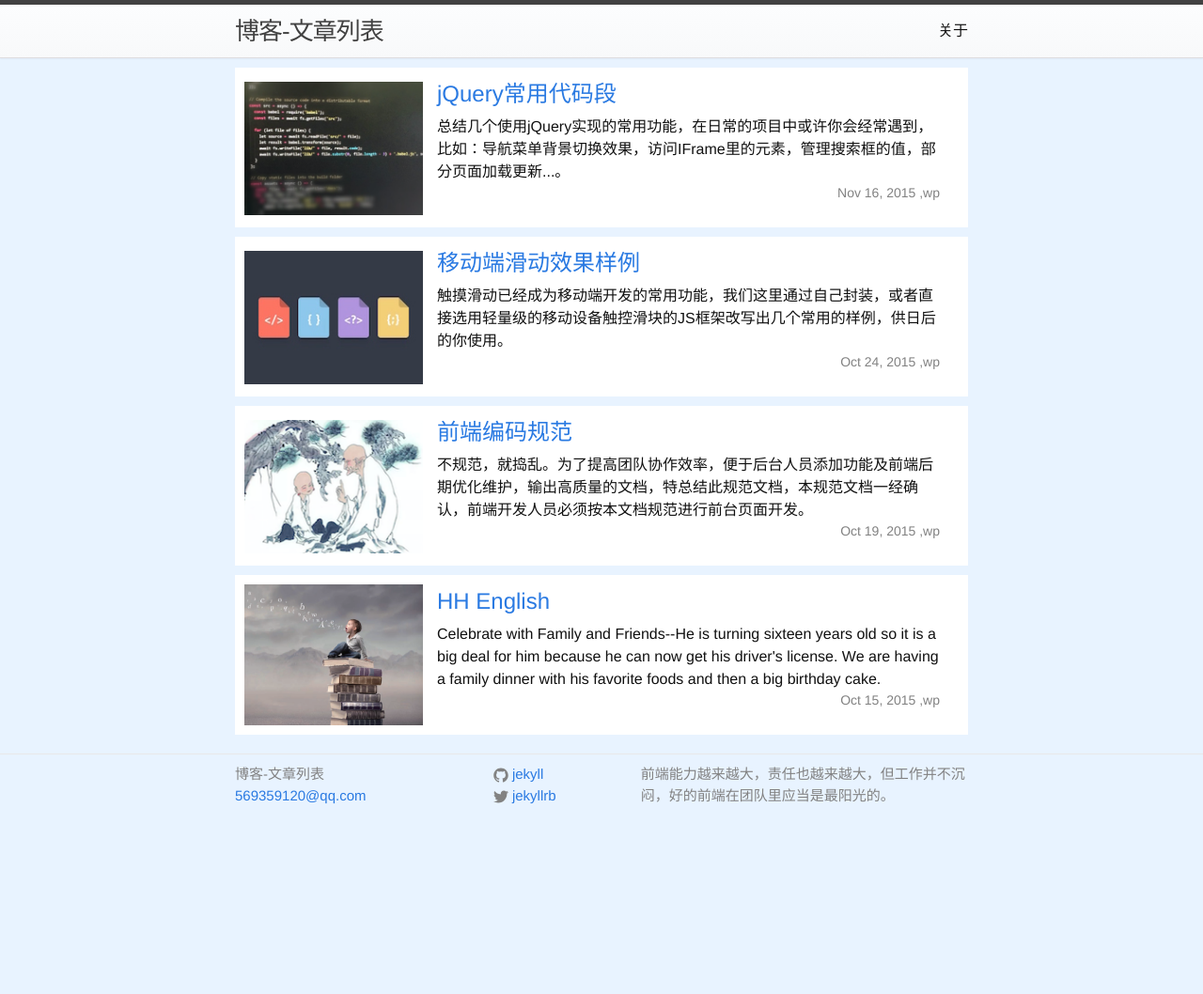
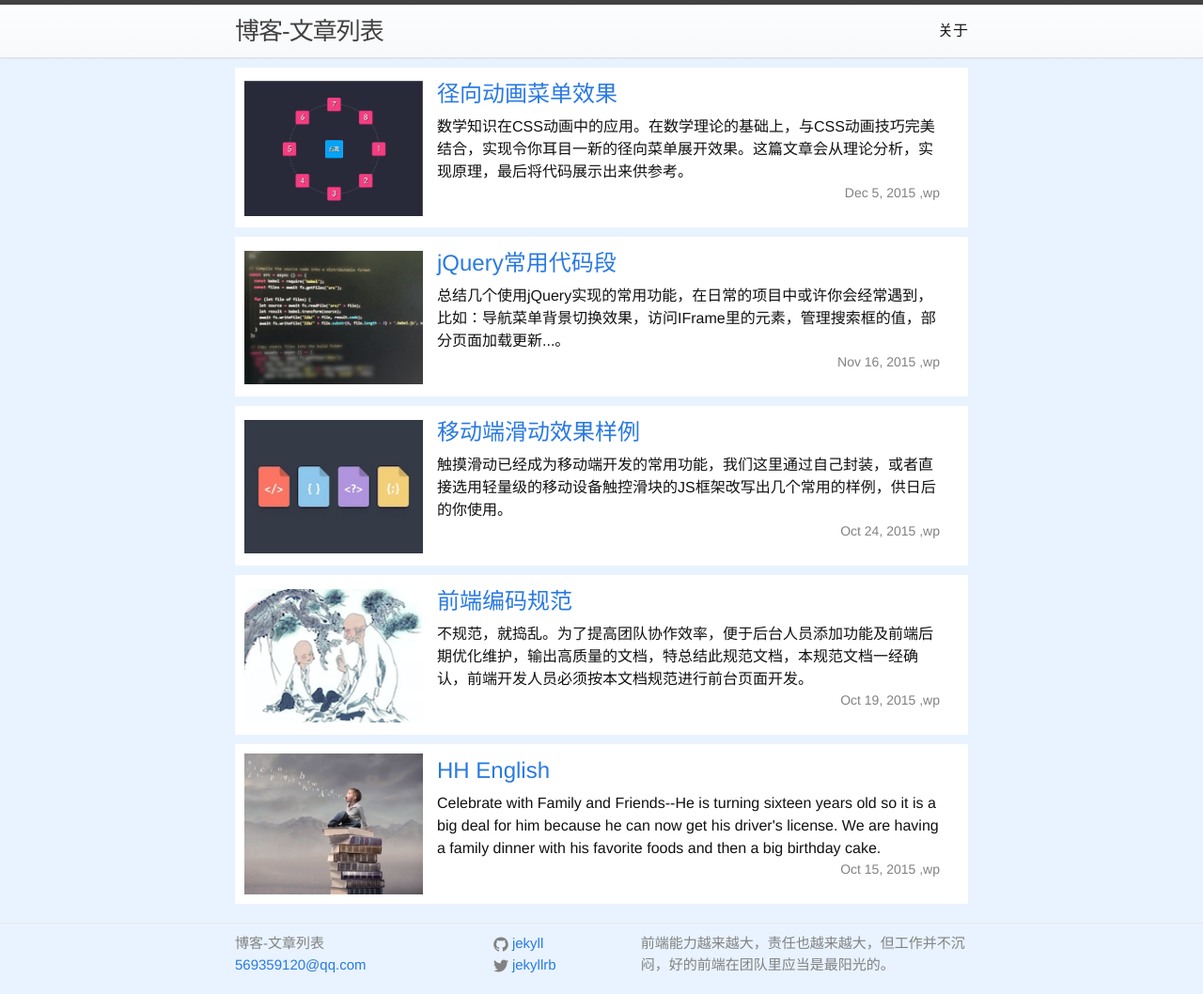
Before and after one commit to wenpingzheng/wenpingzheng.github.io, a Jekyll site: the page built from index.html, in a window 1280 px wide. Shown: the whole page at 94% size. Built offline with Jekyll 4.4.1, drawn with Linux system fonts in a browser that asks for light colours; before the commit the page ends 900 px from its top, so only the background shows below that; some of the changed lines change nothing that is shown.

Commit message:
add new article

```diff
--- /dev/null
+++ b/_posts/2015-12-05-animate.markdown
@@ -0,0 +1,130 @@
+---
+layout: get
+title :  "径向动画菜单效果"
+date  :   2015-12-05 15:54:30
+img   : "../assets/images/cc20151207.jpg"
+author: "WP"
+intro : "数学知识在CSS动画中的应用。在数学理论的基础上，与CSS动画技巧完美结合，实现令你耳目一新的径向菜单展开效果。这篇文章会从理论分析，实现原理，最后将代码展示出来供参考。"
+categories: jekyll update
+---
+
+> 实现思路
+
+首先新建一个`200*200`的DOM容器，设置为相对定位。然后根据这公式`x=r+r.cos()`,`y=r-rsin()`计算出这个容器中第一个点的的左上角相对于容器左上角的位置。在使用`transform:translative(-50%,-50%)`,让中心点居中。
+
+> 效果图
+
+![径向图 logo](../../../../../assets/results/cc20151207.png)
+
+> DOM结构
+
+	<div class="nav-wrap">
+		<nav>
+			<a href="#" class="nav-item1">1</a>
+			<a href="#" class="nav-item2">2</a>
+			<a href="#" class="nav-item3">3</a>
+			<a href="#" class="nav-item4">4</a>
+			<a href="#" class="nav-item2">5</a>
+			<a href="#" class="nav-item3">6</a>
+			<a href="#" class="nav-item4">7</a>
+			<a href="#" class="nav-item4">8</a>
+		</nav>
+		<a href="javascript:;" class="main-nav">点我</a>
+	</div>
+
+> CSS代码
+
+	.nav-wrap{
+		position:relative;
+		width:200px;
+		height:200px;
+		margin:120px auto 20px;
+		border:2px dotted #4E5061;
+		border-radius:100%;
+	}
+
+	.nav-wrap .main-nav{
+		position:absolute;
+		left:50%;
+		top:50%;
+		transform:translate(-50%,-50%);
+		text-align:center;
+		text-decoration: none;
+		color:#fff;
+		border-radius:3px;
+		text-shadow:1px 1px 0px #000;
+		background:#15a5f3;
+		font-size:12px;
+		width:40px;
+		height:40px;
+		line-height: 40px;
+		cursor:pointer;
+	}
+	.nav-wrap nav{
+		position:absolute;
+		width:100%;
+		height:100%;
+		background-color:rgba(255,255,255,.3);
+		transform:scale(0);
+		transition:all .5s ease-out;
+		opacity:0;
+	}
+	.nav-wrap.active nav{
+		transform:scale(1);
+		opacity:1;
+	}
+	.nav-wrap nav > a{
+		position:absolute;
+		width:30px;
+		height:30px;
+		background:#f44283;
+		text-align:center;
+		line-height:30px;
+		text-decoration: none;
+		color:#fff;
+		border-radius: 3px;
+		text-shadow:1px 1px 0px #000;
+		transform:translate(-50%,-50%);
+	}
+
+> JavaScript代码
+
+	(function(){
+		var isLocated = false;
+		$(".nav-wrap").on("click",".main-nav",function(e){
+			e.preventDefault();
+			var me = $(this),
+					navWrap = me.closest('.nav-wrap'),
+					navs = navWrap.find("nav a");
+			if(!navWrap.hasClass("active") && !isLocated){
+				// 圆的半径 radius
+				var width = navWrap.width(),
+				   radius = width/2;
+				// 圆形菜单的起始、终止角度
+				var startAngle = 0,
+					  endAngle = 360;
+				// 两个子菜单间的夹角
+				var total = navs.length,
+					  gap = (endAngle - startAngle)/total;
+
+				/*
+				 *计算并确定各个子菜单的最终位置
+				 */
+				  $.each(navs,function(index,item){
+				 		// 当前子菜单与X轴正向的夹角（角度-》弧度）
+				 		var myAngle = (startAngle + gap*index)*(Math.PI/180);
+				 		// 计算当前子菜单相对于左上角（x,y）
+				 		//x=r+rcos() y=r-rsin()
+				 		var myX = radius + radius*Math.cos(myAngle),
+				 				myY = radius - radius*Math.sin(myAngle);
+				 		// 设置当前子菜单的位置（left,top）=(x,y);
+				 		$(this).css({
+				 			left:myX + 'px',
+				 			top:myY + 'px'
+				 		})
+				 	})
+				 	isLocated = true;
+			}
+			navWrap.toggleClass("active");
+		})
+	})()
--- a/_sass/_layout.scss
+++ b/_sass/_layout.scss
@@ -166,6 +166,9 @@
  */
 .page-content {
     padding: $spacing-unit 0;
+    img{
+        width:300px;
+    }
 }
 
 .page-heading {
```
Also changed, not shown: _posts/2015-10-24-mobile-swiper.markdown (renamed from _posts/2015-10-24-mobile-swiper.md), assets/images/cc20151207.jpg (added), assets/results/cc20151207.png (added).
